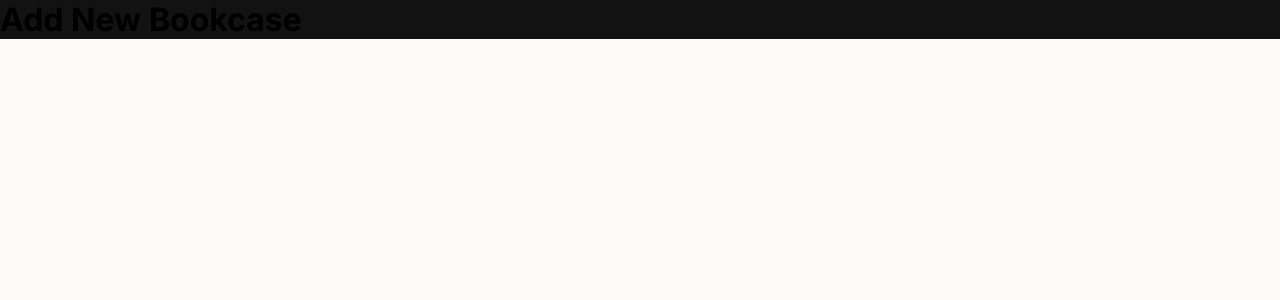
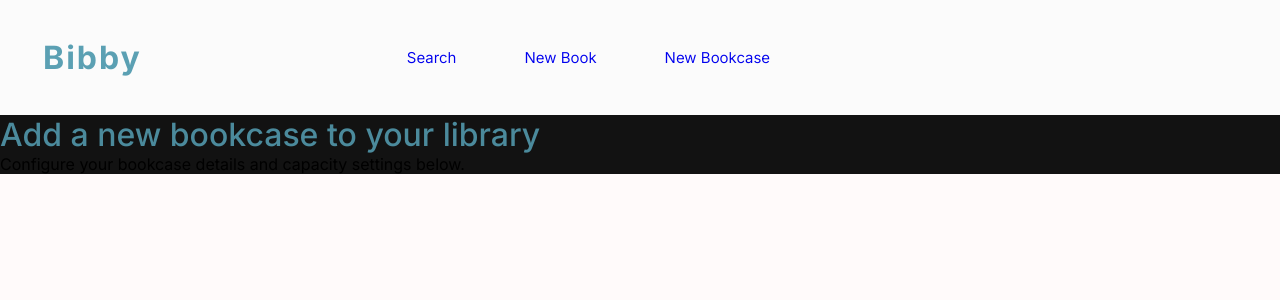
Before and after one commit to leodvincci/Bibby-Web, a React (Vite) app: page /bookcases/new in a window 1280 px wide. Shown: the top 300 px of the page. Built offline with nearby package versions, Linux system fonts and the light colour scheme; a small style sheet from the web is missing; what @radix-ui/themes would draw is missing.

Commit message:
Enhance AddBookcasePage layout with navigation and instructional text

```diff
--- a/src/components/LibraryManagement/AddBookcasePage.tsx
+++ b/src/components/LibraryManagement/AddBookcasePage.tsx
@@ -1,9 +1,17 @@
+import { Nav } from "../Nav/Nav";
 
 function AddBookcasePage() {
-  return (
-    <div>
-      <h1>Add New Bookcase</h1>
-    </div>
-  );
+    return (
+        <div>
+            <Nav />
+            <h1 className="blu fw-500" >Add a new bookcase to your library</h1>
+            <p>Configure your bookcase details and capacity settings below.</p>
+
+            <form className="add-bookcase-form">
+
+
+            </form>
+        </div>
+    );
 }
 export { AddBookcasePage }
```
